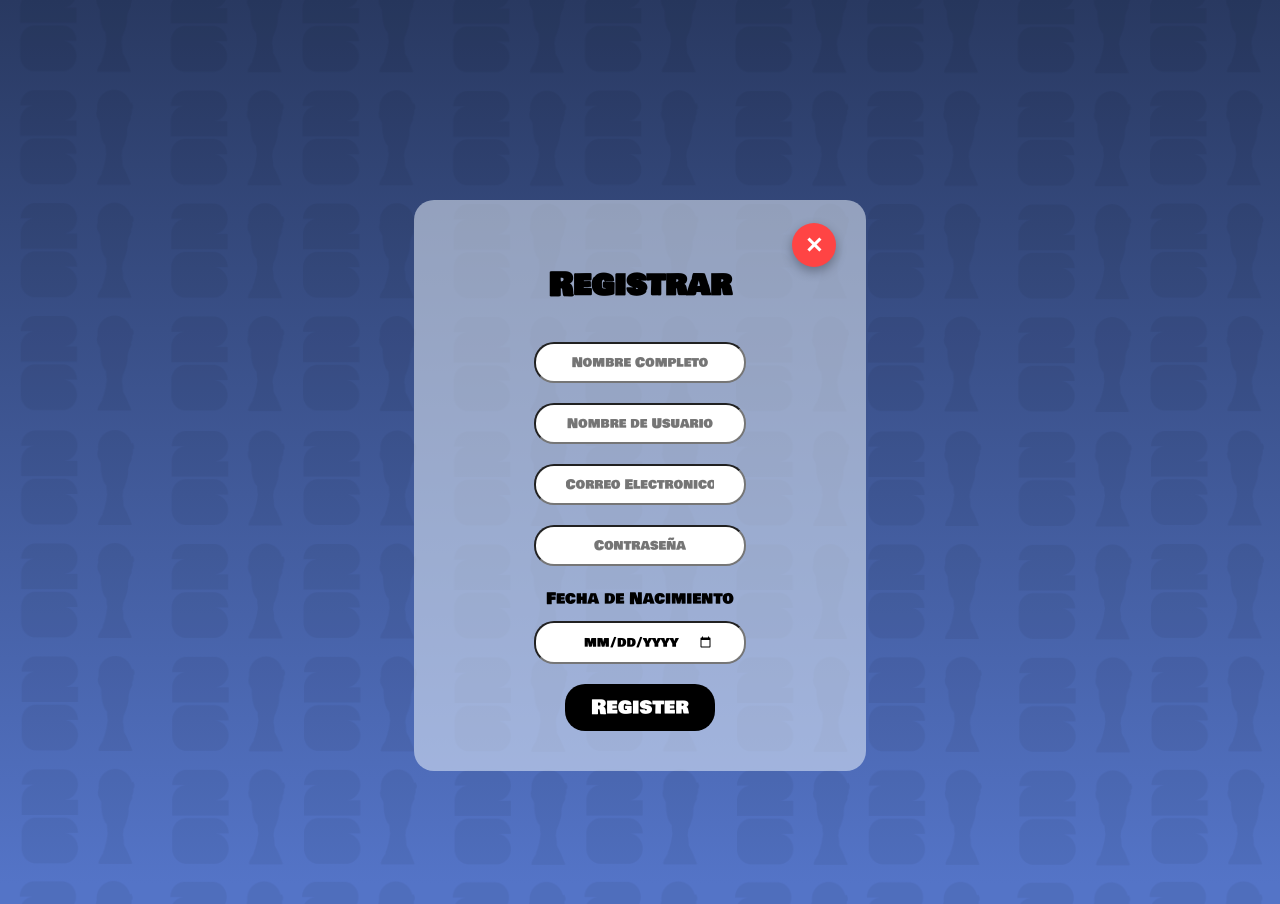
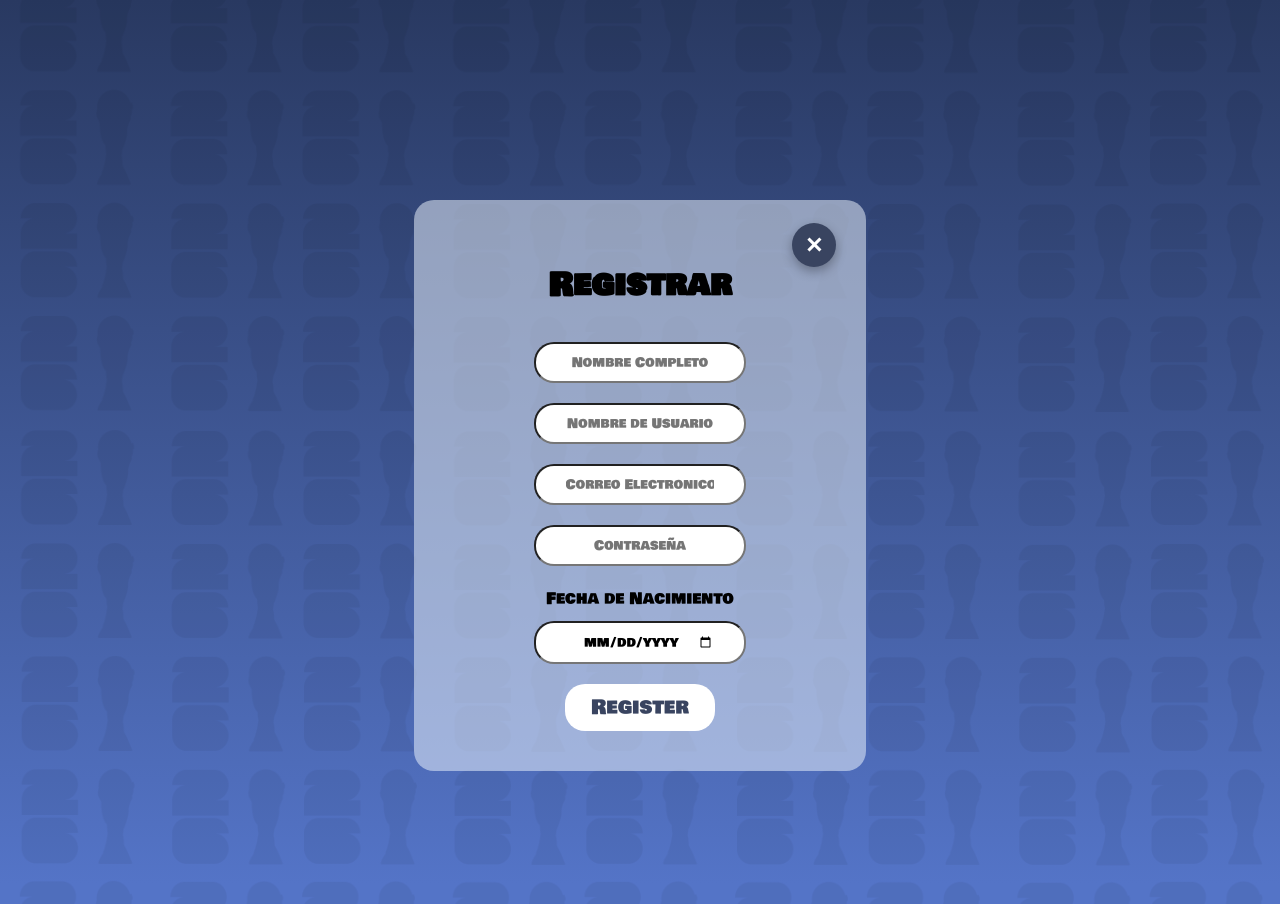
Before and after one commit to Spherelim/POI_Proyect, a React (Vite) app: page /Singup in a window 1280 px wide. In both pictures the pointer is over the button "Regresar a inicio". Shown: the top 904 px of the page. Built offline with nearby package versions, Linux system fonts and the light colour scheme.

Commit message:
Mejora de diseño Registro

```diff
--- a/src/pages/Login.css
+++ b/src/pages/Login.css
@@ -67,8 +67,8 @@
 }
 
 .Btn-Cerrar:hover {
-    background-color: #ff4444;
-    color: white;
+    background-color: #394460;
+    color: #fff;
     transform: scale(1.1) rotate(90deg);
     box-shadow: 0 4px 12px rgba(255, 68, 68, 0.3);
 }
--- a/src/pages/Singup.css
+++ b/src/pages/Singup.css
@@ -30,9 +30,10 @@
     margin-top: 10px;
     user-select: none;
 }
+
 .Btn-Registrar{
     width: 150px;
-    background-color: rgb(0, 0, 0);
-    color: white;
+    background-color: #fff;
+    color: #394460;
     font-size: 20px;
 }
```
